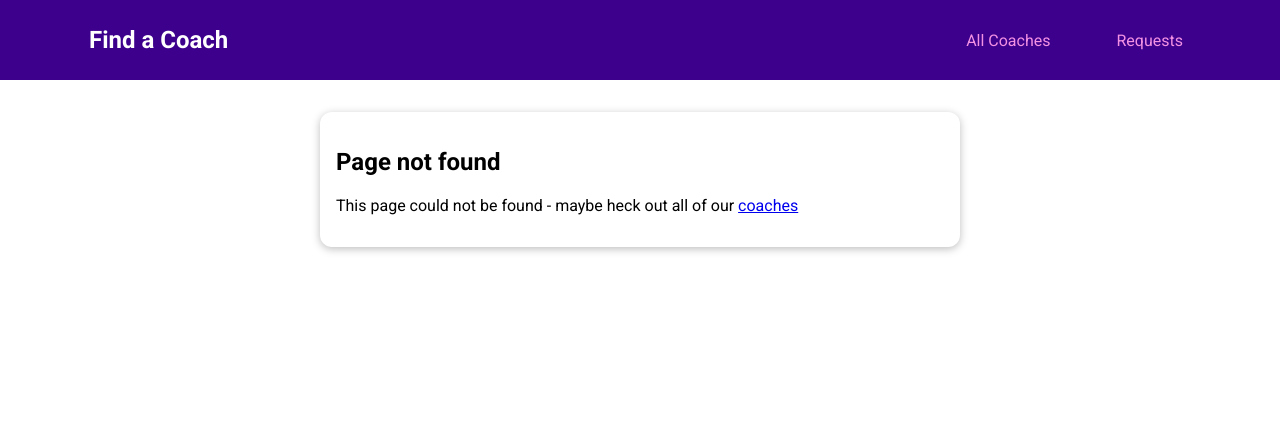
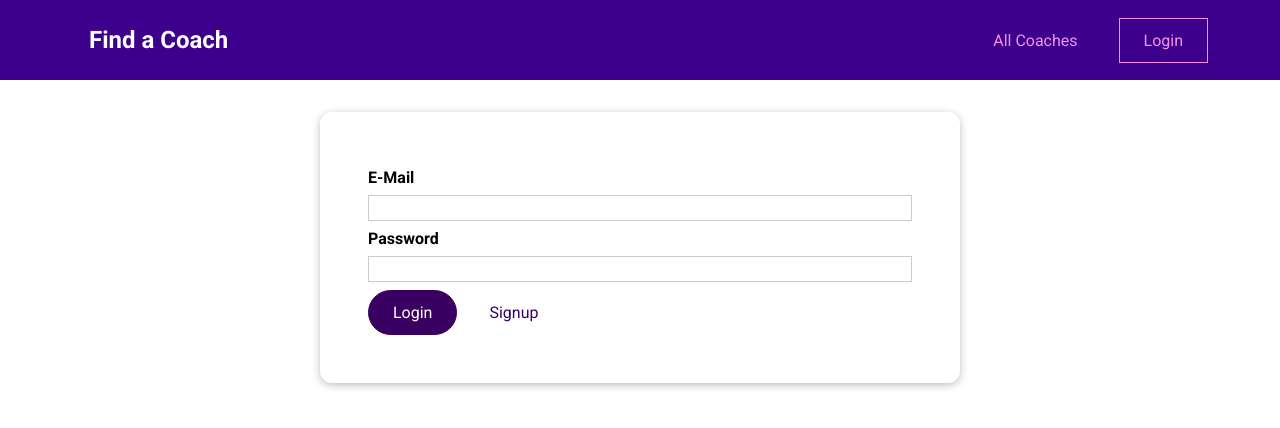
Before and after one commit to hackfeed/udemy-vue-course, a Vue app in the folder proj_find_coach/: page /auth in a window 1280 px wide. Before the commit this address had no page. Shown: the top 428 px of the page. Built offline with nearby package versions, Linux system fonts and the light colour scheme.

Commit message:
Add authentication to Find a Coach project

```diff
--- a/proj_find_coach/src/App.vue
+++ b/proj_find_coach/src/App.vue
@@ -11,6 +11,21 @@
 import TheHeader from "./components/layout/TheHeader.vue";
 export default {
   components: { TheHeader },
+  computed: {
+    didAutoLogout() {
+      return this.$store.getters.didAutoLogout;
+    },
+  },
+  created() {
+    this.$store.dispatch("tryLogin");
+  },
+  watch: {
+    didAutoLogout(curValue, oldValue) {
+      if (curValue && curValue != oldValue) {
+        this.$router.replace("/coaches");
+      }
+    },
+  },
 };
 </script>
 
--- a/proj_find_coach/src/components/layout/TheHeader.vue
+++ b/proj_find_coach/src/components/layout/TheHeader.vue
@@ -8,13 +8,35 @@
         <li>
           <router-link to="/coaches">All Coaches</router-link>
         </li>
-        <li>
+        <li v-if="isLoggedIn">
           <router-link to="/requests">Requests</router-link>
+        </li>
+        <li v-else>
+          <router-link to="/auth">Login</router-link>
+        </li>
+        <li v-if="isLoggedIn">
+          <base-button @click="logout">Logout</base-button>
         </li>
       </ul>
     </nav>
   </header>
 </template>
+
+<script>
+export default {
+  computed: {
+    isLoggedIn() {
+      return this.$store.getters.isAuthenticated;
+    },
+  },
+  methods: {
+    logout() {
+      this.$store.dispatch("logout");
+      this.$router.replace("/coaches");
+    },
+  },
+};
+</script>
 
 <style scoped>
 header {
--- /dev/null
+++ b/proj_find_coach/src/pages/auth/UserAuth.vue
@@ -0,0 +1,130 @@
+<template>
+  <div>
+    <base-dialog :show="!!error" title="An error occured" @close="handleError">
+      <p>{{ error }}</p>
+    </base-dialog>
+    <base-dialog :show="isLoading" title="Authenticating..." fixed>
+      <base-spinner></base-spinner>
+    </base-dialog>
+    <base-card>
+      <form @submit.prevent="submitForm">
+        <div class="form-control">
+          <label for="email">E-Mail</label>
+          <input type="email" name="email" id="email" v-model.trim="email" />
+        </div>
+        <div class="form-control">
+          <label for="password">Password</label>
+          <input type="password" name="password" id="password" v-model.trim="password" />
+        </div>
+        <p v-if="!formIsValid">
+          Please enter a valid email and password (must be at least 5 characters long)
+        </p>
+        <base-button>{{ submitButtonCaption }}</base-button>
+        <base-button type="button" mode="flat" @click="switchAuthMode">{{
+          switchModeButtonCaption
+        }}</base-button>
+      </form>
+    </base-card>
+  </div>
+</template>
+
+<script>
+export default {
+  data() {
+    return {
+      email: "",
+      password: "",
+      formIsValid: true,
+      mode: "login",
+      isLoading: null,
+      error: null,
+    };
+  },
+  computed: {
+    submitButtonCaption() {
+      if (this.mode === "login") {
+        return "Login";
+      } else {
+        return "Signup";
+      }
+    },
+    switchModeButtonCaption() {
+      if (this.mode === "login") {
+        return "Signup";
+      } else {
+        return "Login";
+      }
+    },
+  },
+  methods: {
+    async submitForm() {
+      this.formIsValid = true;
+      if (this.email === "" || !this.email.includes("@") || this.password.length < 6) {
+        this.formIsValid = false;
+        return;
+      }
+
+      this.isLoading = true;
+
+      const actionPayload = { email: this.email, password: this.password };
+
+      try {
+        if (this.mode === "login") {
+          await this.$store.dispatch("login", actionPayload);
+        } else {
+          await this.$store.dispatch("signup", actionPayload);
+        }
+        const redirectUrl = "/" + (this.$route.query.redirect || "coaches");
+        this.$router.replace(redirectUrl);
+      } catch (error) {
+        this.error = error.message || "Failed to authenticate, try later!";
+      }
+
+      this.isLoading = false;
+    },
+    switchAuthMode() {
+      if (this.mode === "login") {
+        this.mode = "signup";
+      } else {
+        this.mode = "login";
+      }
+    },
+    handleError() {
+      this.error = null;
+    },
+  },
+};
+</script>
+
+<style scoped>
+form {
+  margin: 1rem;
+  padding: 1rem;
+}
+
+.form-control {
+  margin: 0.5rem 0;
+}
+
+label {
+  font-weight: bold;
+  margin-bottom: 0.5rem;
+  display: block;
+}
+
+input,
+textarea {
+  display: block;
+  width: 100%;
+  font: inherit;
+  border: 1px solid #ccc;
+  padding: 0.15rem;
+}
+
+input:focus,
+textarea:focus {
+  border-color: #3d008d;
+  background-color: #faf6ff;
+  outline: none;
+}
+</style>
--- a/proj_find_coach/src/pages/coaches/CoachesList.vue
+++ b/proj_find_coach/src/pages/coaches/CoachesList.vue
@@ -10,7 +10,10 @@
       <base-card>
         <div class="controls">
           <base-button mode="outline" @click="loadCoaches(true)">Refresh</base-button>
-          <base-button v-if="!isCoach && !isLoading" link to="/register"
+          <base-button v-if="!isLoggedIn" link to="/auth?redirect=register"
+            >Login to Register as Coach</base-button
+          >
+          <base-button v-if="!isCoach && !isLoading && isLoggedIn" link to="/register"
             >Register as Coach</base-button
           >
         </div>
@@ -73,6 +76,9 @@
     isCoach() {
       return this.$store.getters["coaches/isCoach"];
     },
+    isLoggedIn() {
+      return this.$store.getters.isAuthenticated;
+    },
   },
   methods: {
     setFilters(updatedFilters) {
--- a/proj_find_coach/src/router.js
+++ b/proj_find_coach/src/router.js
@@ -6,6 +6,8 @@
 import ContactCoach from "./pages/requests/ContactCoach.vue";
 import NotFound from "./pages/NotFound.vue";
 import RequestsReceived from "./pages/requests/RequestsReceived.vue";
+import UserAuth from "./pages/auth/UserAuth.vue";
+import store from "./store/index.js";
 
 const router = createRouter({
   history: createWebHistory(),
@@ -18,10 +20,27 @@
       props: true,
       children: [{ path: "contact", component: ContactCoach }],
     },
-    { path: "/register", component: CoachRegistration },
-    { path: "/requests", component: RequestsReceived },
+    {
+      path: "/register",
+      component: CoachRegistration,
+      meta: { requiresAuth: true, requiresNoCoach: true },
+    },
+    { path: "/requests", component: RequestsReceived, meta: { requiresAuth: true } },
+    { path: "/auth", component: UserAuth, meta: { requiresUnauth: true } },
     { path: "/:notFound(.*)", component: NotFound },
   ],
 });
 
+router.beforeEach((to, from, next) => {
+  if (to.meta.requiresAuth && !store.getters.isAuthenticated) {
+    next("/auth");
+  } else if (to.meta.requiresUnauth && store.getters.isAuthenticated) {
+    next("/coaches");
+  } else if (to.meta.requiresNoCoach && store.getters["coaches/isCoach"]) {
+    next("/requests");
+  } else {
+    next();
+  }
+});
+
 export default router;
--- a/proj_find_coach/src/store/index.js
+++ b/proj_find_coach/src/store/index.js
@@ -1,3 +1,4 @@
+import authModule from "./modules/auth/index.js";
 import coachesModule from "./modules/coaches/index.js";
 import { createStore } from "vuex";
 import requestsModule from "./modules/requests/index.js";
@@ -6,16 +7,7 @@
   modules: {
     coaches: coachesModule,
     requests: requestsModule,
-  },
-  state() {
-    return {
-      userId: "c3",
-    };
-  },
-  getters: {
-    userId(state) {
-      return state.userId;
-    },
+    auth: authModule,
   },
 });
 
--- /dev/null
+++ b/proj_find_coach/src/store/modules/auth/actions.js
@@ -0,0 +1,85 @@
+let timer;
+
+export default {
+  async auth(context, payload) {
+    const mode = payload.mode;
+    let url = "path";
+    if (mode === "login") {
+      url = "path";
+    }
+    const response = await fetch(url, {
+      method: "POST",
+      body: JSON.stringify({
+        email: payload.email,
+        password: payload.password,
+        returnSecureToken: true,
+      }),
+    });
+    const responseData = await response.json();
+
+    if (!response.ok) {
+      const error = new Error(responseData.message || "Failed to signup! Check your signup data!");
+      throw error;
+    }
+
+    const expiresIn = +responseData.expiresIn * 1000;
+    const expirationDate = new Date().getTime() + expiresIn;
+
+    localStorage.setItem("token", responseData.idToken);
+    localStorage.setItem("userId", responseData.localId);
+    localStorage.setItem("tokenExpiration", expirationDate);
+
+    timer = setTimeout(() => {
+      context.dispatch("autoLogout");
+    }, expiresIn);
+
+    context.commit("setUser", {
+      token: responseData.idToken,
+      userId: responseData.localId,
+    });
+  },
+  tryLogin(context) {
+    const token = localStorage.getItem("token");
+    const userId = localStorage.getItem("userId");
+    const tokenExpiration = localStorage.getItem("tokenExpiration");
+
+    const expiresIn = +tokenExpiration - new Date().getTime();
+
+    if (expiresIn < 0) {
+      return;
+    }
+
+    timer = setTimeout(() => {
+      context.dispatch("autoLogout");
+    }, expiresIn);
+
+    if (token && userId) {
+      context.commit("setUser", {
+        token: token,
+        userId: userId,
+      });
+    }
+  },
+  async login(context, payload) {
+    return context.dispatch("auth", { ...payload, mode: "login" });
+  },
+  async signup(context, payload) {
+    return context.dispatch("auth", { ...payload, mode: "signup" });
+  },
+  logout(context) {
+    localStorage.removeItem("token");
+    localStorage.removeItem("userId");
+    localStorage.removeItem("tokenExpiration");
+
+    clearTimeout(timer);
+
+    context.commit("setUser", {
+      token: null,
+      userId: null,
+    });
+  },
+  autoLogout(context) {
+    context.dispatch("logout");
+    context.commit("setAutoLogout");
+  },
+};
--- /dev/null
+++ b/proj_find_coach/src/store/modules/auth/getters.js
@@ -0,0 +1,14 @@
+export default {
+  userId(state) {
+    return state.userId;
+  },
+  token(state) {
+    return state.token;
+  },
+  isAuthenticated(state) {
+    return !!state.token;
+  },
+  didAutoLogout(state) {
+    return state.didAutoLogout;
+  },
+};
--- /dev/null
+++ b/proj_find_coach/src/store/modules/auth/index.js
@@ -0,0 +1,16 @@
+import actions from "./actions.js";
+import getters from "./getters.js";
+import mutations from "./mutations.js";
+
+export default {
+  state() {
+    return {
+      userId: null,
+      token: null,
+      didAutoLogout: false,
+    };
+  },
+  actions,
+  getters,
+  mutations,
+};
--- /dev/null
+++ b/proj_find_coach/src/store/modules/auth/mutations.js
@@ -0,0 +1,10 @@
+export default {
+  setUser(state, payload) {
+    state.token = payload.token;
+    state.userId = payload.userId;
+    state.didAutoLogout = false;
+  },
+  setAutoLogout(state) {
+    state.didAutoLogout = true;
+  },
+};
--- a/proj_find_coach/src/store/modules/coaches/actions.js
+++ b/proj_find_coach/src/store/modules/coaches/actions.js
@@ -8,14 +8,12 @@
       hourlyRate: data.rate,
       areas: data.areas,
     };
+    const token = context.rootGetters.token;
 
-    const response = await fetch(
-      `https://find-a-coach-9b242-default-rtdb.europe-west1.firebasedatabase.app/coaches/${userId}.json`,
-      {
-        method: "PUT",
-        body: JSON.stringify(coachData),
-      }
-    );
+    const response = await fetch(`path/${userId}.json?auth=${token}`, {
+      method: "PUT",
+      body: JSON.stringify(coachData),
+    });
     const responseData = await response.json();
 
     if (!response.ok) {
@@ -30,9 +28,7 @@
       return;
     }
 
-    const response = await fetch(
-      `https://find-a-coach-9b242-default-rtdb.europe-west1.firebasedatabase.app/coaches.json`
-    );
+    const response = await fetch(`path/coaches.json`);
     const responseData = await response.json();
 
     if (!response.ok) {
--- a/proj_find_coach/src/store/modules/requests/actions.js
+++ b/proj_find_coach/src/store/modules/requests/actions.js
@@ -26,8 +26,9 @@
   },
   async fetchRequests(context) {
     const coachId = context.rootGetters.userId;
+    const token = context.rootGetters.token;
     const response = await fetch(
-      `https://find-a-coach-9b242-default-rtdb.europe-west1.firebasedatabase.app/requests/${coachId}.json`
+      `https://find-a-coach-9b242-default-rtdb.europe-west1.firebasedatabase.app/requests/${coachId}.json?auth=${token}`
     );
     const responseData = await response.json();
 
```
